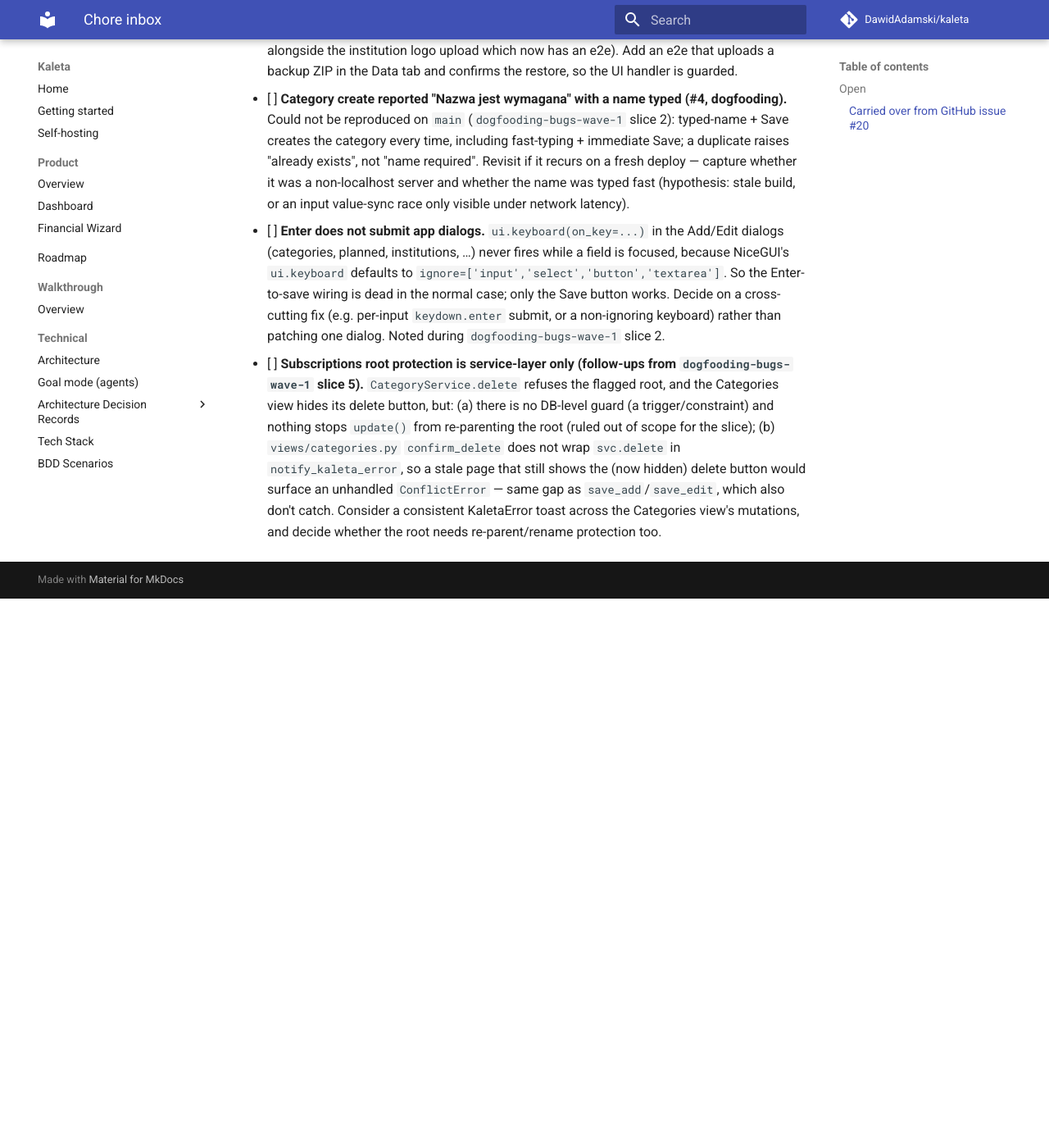
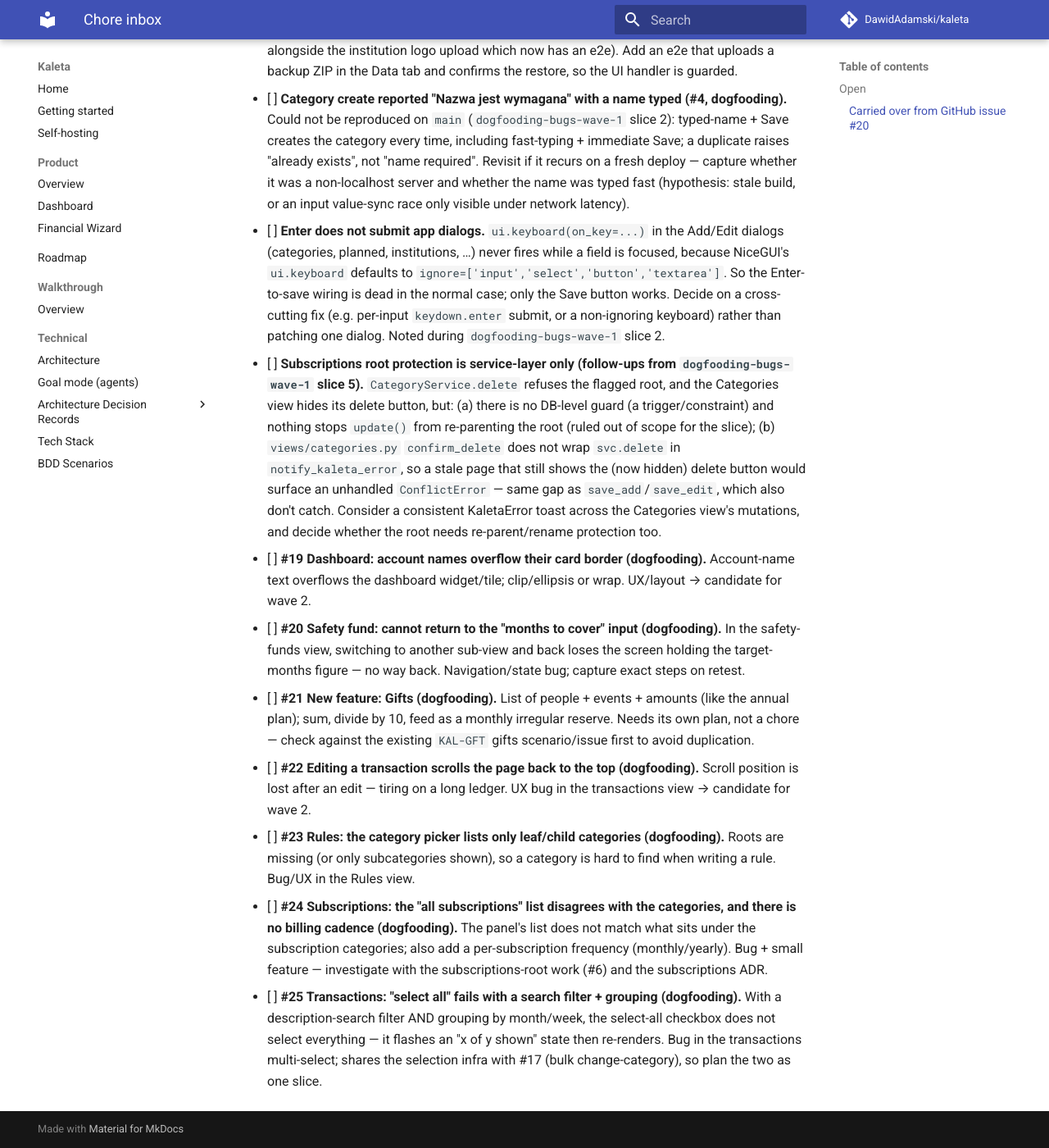
Before and after one commit to DawidAdamski/kaleta, an MkDocs documentation site: the page built from docs/plans/chores.md, in a window 1280 px wide and 1400 px high, scrolled down 10311 px. Shown: the whole window at 82% size. Built offline with MkDocs 1.6.1 and Material for MkDocs 9.7.7, drawn with Linux system fonts in a browser that asks for light colours; comment, search, counter and statistics services are not loaded; before the commit the page ends 11041 px from its top, so only the background shows below that.

Commit message:
docs(chores): log seven new dogfooding bugs (#19–#25)
From a maintainer bug sweep: dashboard name overflow (#19), safety-fund
cannot return to the target input (#20), a Gifts feature request (#21,
needs its own plan — check KAL-GFT), transaction edit scroll-to-top (#22),
Rules category picker missing roots (#23), subscriptions list vs categories
mismatch + missing cadence (#24), and select-all failing under a search
filter plus grouping (#25, shares the multi-select infra with #17).

Co-Authored-By: Claude Opus 4.8 <noreply@anthropic.com>

```diff
--- a/docs/plans/chores.md
+++ b/docs/plans/chores.md
@@ -505,3 +505,32 @@ check it still reproduces before acting on it.
       `save_add`/`save_edit`, which also don't catch. Consider a consistent
       KaletaError toast across the Categories view's mutations, and decide
       whether the root needs re-parent/rename protection too.
+- [ ] **#19 Dashboard: account names overflow their card border (dogfooding).**
+      Account-name text overflows the dashboard widget/tile; clip/ellipsis or
+      wrap. UX/layout → candidate for wave 2.
+- [ ] **#20 Safety fund: cannot return to the "months to cover" input
+      (dogfooding).** In the safety-funds view, switching to another sub-view
+      and back loses the screen holding the target-months figure — no way back.
+      Navigation/state bug; capture exact steps on retest.
+- [ ] **#21 New feature: Gifts (dogfooding).** List of people + events + amounts
+      (like the annual plan); sum, divide by 10, feed as a monthly irregular
+      reserve. Needs its own plan, not a chore — check against the existing
+      `KAL-GFT` gifts scenario/issue first to avoid duplication.
+- [ ] **#22 Editing a transaction scrolls the page back to the top
+      (dogfooding).** Scroll position is lost after an edit — tiring on a long
+      ledger. UX bug in the transactions view → candidate for wave 2.
+- [ ] **#23 Rules: the category picker lists only leaf/child categories
+      (dogfooding).** Roots are missing (or only subcategories shown), so a
+      category is hard to find when writing a rule. Bug/UX in the Rules view.
+- [ ] **#24 Subscriptions: the "all subscriptions" list disagrees with the
+      categories, and there is no billing cadence (dogfooding).** The panel's
+      list does not match what sits under the subscription categories; also add
+      a per-subscription frequency (monthly/yearly). Bug + small feature —
+      investigate with the subscriptions-root work (#6) and the subscriptions
+      ADR.
+- [ ] **#25 Transactions: "select all" fails with a search filter + grouping
+      (dogfooding).** With a description-search filter AND grouping by
+      month/week, the select-all checkbox does not select everything — it
+      flashes an "x of y shown" state then re-renders. Bug in the transactions
+      multi-select; shares the selection infra with #17 (bulk change-category),
+      so plan the two as one slice.
```
